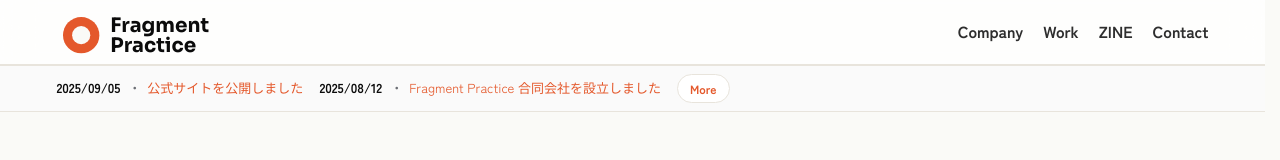
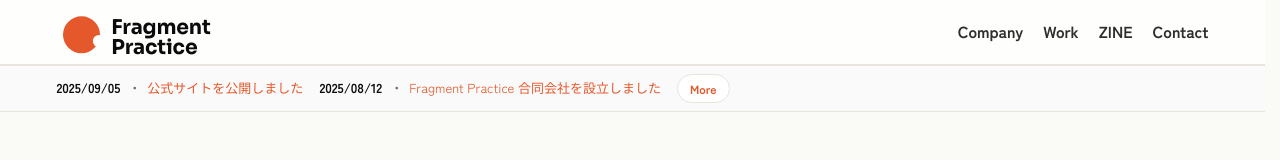
Before and after one commit to yasufrag/fragmentpractice.com, a Next.js app: page / in a window 1280 px wide. Shown: the top 160 px of the page. Built offline with nearby package versions, Linux system fonts and the light colour scheme.

Commit message:
commit fragmentpractice.com

```diff
--- a/src/components/BrandLogo.tsx
+++ b/src/components/BrandLogo.tsx
@@ -1,47 +1,35 @@
 // components/BrandLogo.tsx
 "use client";
 
-import { useId } from "react";
+import { memo, useId } from "react";
 
-type BrandLogoProps = {
-  /** ヘッダー用 or コンパクト（例：フッター/カード） */
-  size?: "header" | "compact";
-  /** テキスト色（既定: currentColor） */
-  color?: string;
-  /** 円の色（既定: var(--accent)） */
-  accent?: string;
-  /** 高さ(px)。未指定なら size に応じた推奨値 */
-  height?: number;
-  /** ベースラインの微調整 */
-  offset?: number;
-  /** 内側の小さなドットを表示するか */
-  showBadge?: boolean;
-  /** アクセシビリティ用のラベル/タイトル */
-  label?: string;
-};
+export default memo(function BrandLogo() {
+  const uid = useId();
+  const titleId = `fp-logo-${uid}`;
+  const maskId = `fp-bite-${uid}`;
 
-export default function BrandLogo({
-  size = "header",
-  color = "currentColor",
-  accent = "var(--accent)",
-  height,
-  offset = 0,
-  showBadge = true,
-  label = "Fragment Practice",
-}: BrandLogoProps) {
-  const titleId = useId();
+  // ヘッダー固定スケール
+  const FONT = 22;
+  const LINE = 22;
+  const CIRCLE = 40;
+  const GAP = 12;
+  const SVG_H = 50;
+  const BASE_Y = 29;
+  const CY = 30;
 
-  // スケール定義（見た目を保ちながらシンプルに）
-  const S = size === "header"
-    ? { font: 22, line: 22, circle: 40, gap: 12, svgH: 50, baseY: 28, cy: 31 }
-    : { font: 16, line: 20, circle: 30, gap:  8, svgH: 40, baseY: 24, cy: 25 };
+  // 欠け設定（案A）
+  const BITE_ANGLE_DEG = 20; // 0=右, 90=下
+  const BITE_RATIO = 0.33;   // 半径に対する欠けの半径
+  const toRad = (d: number) => (d * Math.PI) / 180;
 
-  const svgHeight = height ?? S.svgH;
-  // 横幅は可変（テキスト長に合わせつつ、余白を確保）
-  // ざっくり算出: 円の直径 + ギャップ + テキスト2行ぶんの目安幅
-  // ※ auto なので viewBox を広めに取って安全側に
-  const viewW = S.circle + S.gap + (S.font * 10);
-  const viewH = Math.max(S.svgH, S.cy + S.circle / 2 + 4);
+  const biteR = (CIRCLE / 2) * BITE_RATIO;
+  const biteCx = CIRCLE / 2 + (CIRCLE / 2) * Math.cos(toRad(BITE_ANGLE_DEG));
+  const biteCy = CY + (CIRCLE / 2) * Math.sin(toRad(BITE_ANGLE_DEG));
+
+  // ビューボックス（テキスト分に余裕を見て広め）
+  const textW = FONT * 10;
+  const viewW = CIRCLE + GAP + textW;
+  const viewH = Math.max(SVG_H, CY + CIRCLE / 2 + 4);
 
   return (
     <svg
@@ -50,52 +38,43 @@ export default function BrandLogo({
       xmlns="http://www.w3.org/2000/svg"
       viewBox={`0 0 ${viewW} ${viewH}`}
       preserveAspectRatio="xMinYMid meet"
-      style={{ height: svgHeight, width: "auto", display: "block" }}
+      className="fp-brandlogo"               // ← CSSでフォント適用（下記2)参照）
+      style={{ height: SVG_H, width: "auto", display: "block" }}
     >
-      <title id={titleId}>{label}</title>
+      <title id={titleId}>Fragment Practice</title>
 
-      {/* 円（ブランドアクセントに連動） */}
+      {/* 欠けマスク */}
+      <defs>
+        <mask id={maskId}>
+          <rect x="0" y="0" width={viewW} height={viewH} fill="white" />
+          <circle cx={biteCx} cy={biteCy} r={biteR} fill="black" />
+        </mask>
+      </defs>
+
+      {/* 欠けた円（柿色＝--accent に追従） */}
       <circle
-        cx={S.circle / 2}
-        cy={S.cy}
-        r={S.circle / 2}
-        fill={accent}
+        cx={CIRCLE / 2}
+        cy={CY}
+        r={CIRCLE / 2}
+        fill="var(--accent)"
+        mask={`url(#${maskId})`}
       />
-      {showBadge && (
-        <circle
-          cx={S.circle / 2}
-          cy={S.cy}
-          r={S.circle / 4}
-          fill="var(--bg)" /* 背景色に追従：和紙の“気配”を保つ */
-        />
-      )}
 
-      {/* テキスト（見出しフォントに追従） */}
+      {/* ワードマーク（見出しフォント＝--font-display を“CSS＆inline”で二重適用） */}
       <g
-        transform={`translate(${S.circle + S.gap}, ${offset})`}
+        transform={`translate(${CIRCLE + GAP}, 0)`}
         style={{
           fontFamily:
-            // next/font の変数 → フォールバック（安全側）
             'var(--font-display), "Sora", ui-sans-serif, system-ui, -apple-system, "Zen Kaku Gothic New", "Noto Sans JP", sans-serif',
           fontWeight: 700 as any,
-          fill: color,
+          letterSpacing: "-0.01em",
+          fill: "currentColor",
+          textRendering: "optimizeLegibility",
         }}
       >
-        <text
-          x={0}
-          y={S.baseY}
-          fontSize={S.font}
-        >
-          Fragment
-        </text>
-        <text
-          x={0}
-          y={S.baseY + S.line}
-          fontSize={S.font}
-        >
-          Practice
-        </text>
+        <text x={0} y={BASE_Y} fontSize={FONT}>Fragment</text>
+        <text x={0} y={BASE_Y + LINE} fontSize={FONT}>Practice</text>
       </g>
     </svg>
   );
-}
+});
--- a/src/components/Header.tsx
+++ b/src/components/Header.tsx
@@ -20,7 +20,7 @@ export default function Header() {
         {/* Brand */}
         <div className="brand">
           <Link href="/" aria-label="Fragment Practice ホーム" className="brand-link">
-            <BrandLogo size="header" />
+            <BrandLogo />
           </Link>
         </div>
 
```
Also changed, not shown: 1 other file (tests, documents, lock files or other folders).
